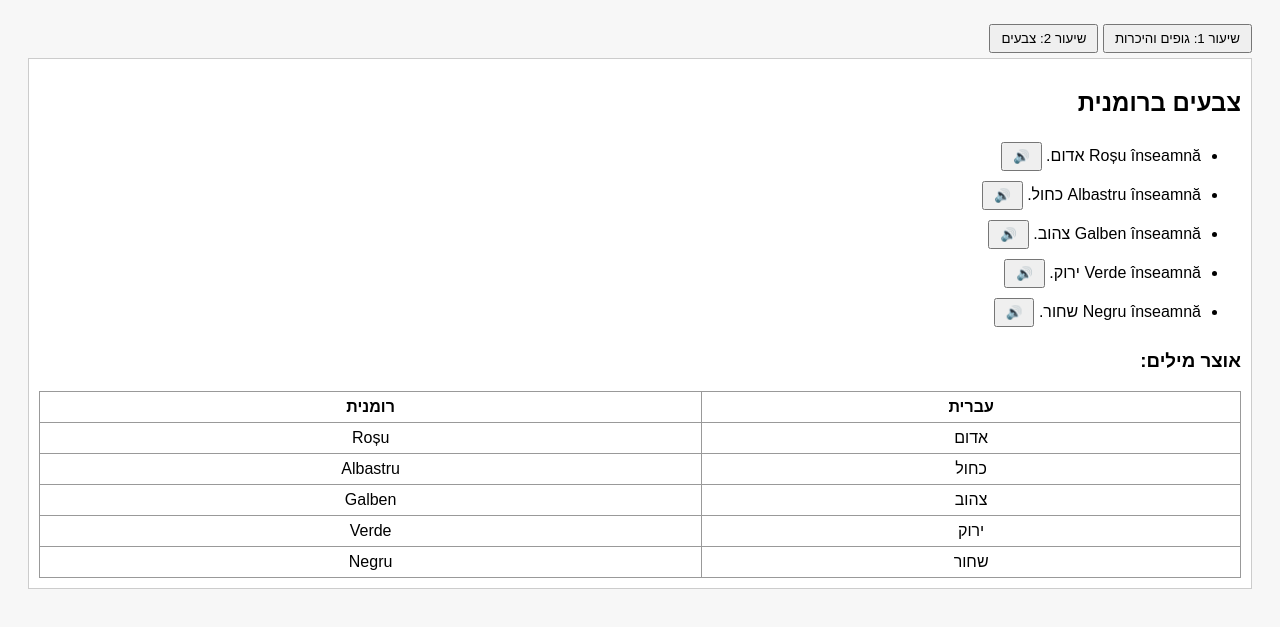
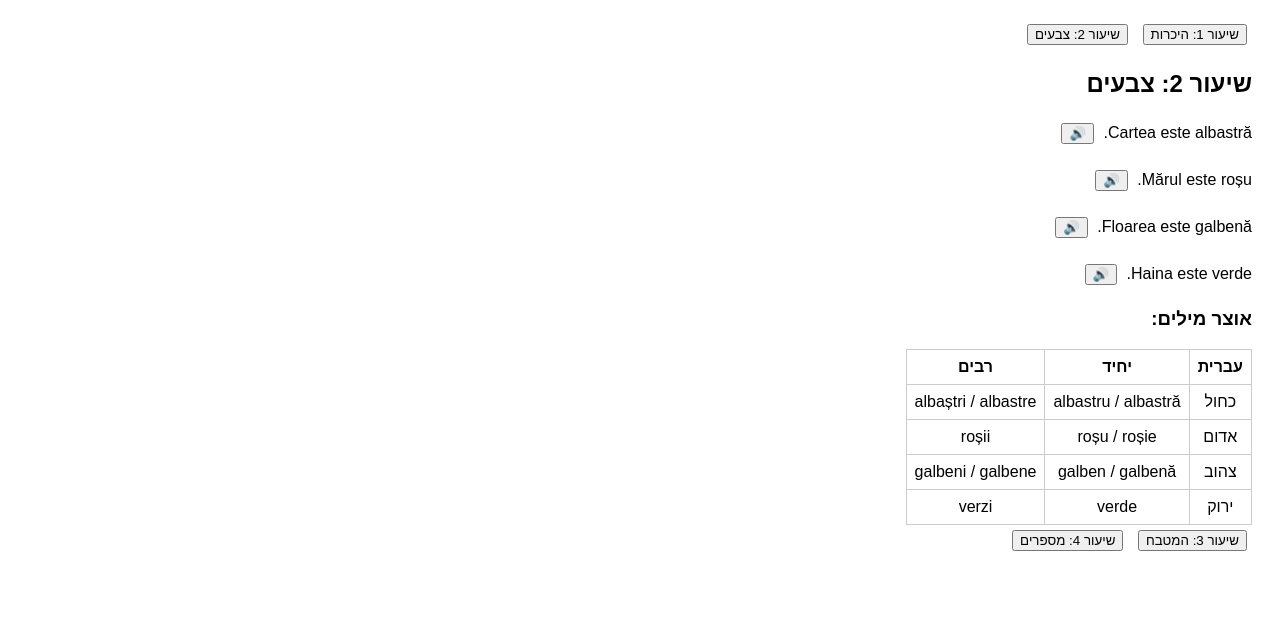
Before and after one commit to AmitYos/Romanin_app, a plain HTML site: page index.html in a window 1280 px wide. Both pictures are taken after a click on the button "שיעור 2: צבעים". Shown: the part 89-716 px from the top of the page. Drawn offline with Linux system fonts and the light colour scheme.

Commit message:
Add files via upload

```diff
--- a/app.js
+++ b/app.js
@@ -1,3 +1,8 @@
+
+function toggleLesson(num) {
+  const el = document.getElementById("lesson" + num);
+  el.classList.toggle("hidden");
+}
 
 function getRomanianVoice() {
   const voices = window.speechSynthesis.getVoices();
@@ -19,114 +24,88 @@ function speakRomanian(text) {
   }
 }
 
-function toggleLesson(num) {
-  document.querySelectorAll('.section').forEach(div => div.classList.add('hidden'));
-  document.getElementById('lesson' + num).classList.toggle('hidden');
-}
+window.onload = function () {
+  const l4 = document.getElementById("lesson4");
+  l4.innerHTML = `
+<h2>שיעור 4: מספרים ברומנית</h2>
+<ul>
+  <li>Am un măr. (יש לי תפוח אחד) <button onclick="speakRomanian('Am un măr.')">🔊</button></li>
+  <li>Ai doi frați. (יש לך שני אחים) <button onclick="speakRomanian('Ai doi frați.')">🔊</button></li>
+  <li>El are trei cărți. (יש לו שלושה ספרים) <button onclick="speakRomanian('El are trei cărți.')">🔊</button></li>
+  <li>Noi avem patru scaune. (יש לנו ארבעה כיסאות) <button onclick="speakRomanian('Noi avem patru scaune.')">🔊</button></li>
+  <li>Ei au cinci pixuri. (יש להם חמישה עטים) <button onclick="speakRomanian('Ei au cinci pixuri.')">🔊</button></li>
+</ul>
 
-document.addEventListener("DOMContentLoaded", () => {
-  const l1 = document.getElementById("lesson1");
-  l1.innerHTML = `
-    <h2>גופים + הפועל 'להיות'</h2>
-    <table>
-      <tr><th>עברית</th><th>רומנית</th><th>להיות</th></tr>
-      <tr><td>אני</td><td>Eu</td><td>sunt</td></tr>
-      <tr><td>אתה</td><td>Tu</td><td>ești</td></tr>
-      <tr><td>הוא</td><td>El</td><td>este</td></tr>
-      <tr><td>היא</td><td>Ea</td><td>este</td></tr>
-      <tr><td>אנחנו</td><td>Noi</td><td>suntem</td></tr>
-      <tr><td>אתם</td><td>Voi</td><td>sunteți</td></tr>
-      <tr><td>הם/הן</td><td>Ei/Ele</td><td>sunt</td></tr>
-    </table>
-
-    <h2>משפטים פשוטים</h2>
-    <ul>
-      <li>Eu sunt Emma. <button onclick="speakRomanian('Eu sunt Emma.')">🔊</button></li>
-      <li>Tu ești Michael. <button onclick="speakRomanian('Tu ești Michael.')">🔊</button></li>
-      <li>El este Nico. <button onclick="speakRomanian('El este Nico.')">🔊</button></li>
-      <li>Noi suntem prieteni. <button onclick="speakRomanian('Noi suntem prieteni.')">🔊</button></li>
-    </ul>
-
-    <h2>השלם את המשפט:</h2>
-    <div id="quiz1"></div>
-    <button onclick="checkQuizAnswers('quiz1')">בדוק</button>
-
-    <h2>אוצר מילים</h2>
-    <table>
-      <tr><th>עברית</th><th>יחיד</th><th>רבים</th></tr>
-      <tr><td>שלום</td><td>Salut</td><td>–</td></tr>
-      <tr><td>אני</td><td>Eu</td><td>–</td></tr>
-      <tr><td>להיות (אני)</td><td>sunt</td><td>–</td></tr>
-      <tr><td>הוא</td><td>El</td><td>–</td></tr>
-      <tr><td>להיות (הוא/היא)</td><td>este</td><td>–</td></tr>
-      <tr><td>אנחנו</td><td>Noi</td><td>–</td></tr>
-      <tr><td>להיות (אנחנו)</td><td>suntem</td><td>–</td></tr>
+<h3>אוצר מילים:</h3>
+<table>
+  <tr><th>עברית</th><th>רומנית</th></tr>
+  <tr><td>אחד</td><td>unu / un</td></tr>
+  <tr><td>שתיים</td><td>doi / două</td></tr>
+  <tr><td>שלוש</td><td>trei</td></tr>
+  <tr><td>ארבע</td><td>patru</td></tr>
+  <tr><td>חמש</td><td>cinci</td></tr>
+  <tr><td>תפוח</td><td>măr</td></tr>
+  <tr><td>אח</td><td>frate / frați</td></tr>
+  <tr><td>ספר</td><td>carte / cărți</td></tr>
+  <tr><td>כיסא</td><td>scaun / scaune</td></tr>
+  <tr><td>עט</td><td>pix / pixuri</td></tr>
+</table>
+`;
+  document.getElementById("lesson1").innerHTML = `
+    <h2>שיעור 1: היכרות</h2>
+    <p>Eu sunt Emma. <button onclick="speakRomanian('Eu sunt Emma.')">🔊</button></p>
+    <p>Tu ești Michael. <button onclick="speakRomanian('Tu ești Michael.')">🔊</button></p>
+    <p>El este Nico. <button onclick="speakRomanian('El este Nico.')">🔊</button></p>
+    <p>Noi suntem prieteni. <button onclick="speakRomanian('Noi suntem prieteni.')">🔊</button></p>
+    <h3>אוצר מילים:</h3>
+    <table><tr><th>עברית</th><th>יחיד</th><th>רבים</th></tr>
+      <tr><td>אני</td><td>Eu</td><td>-</td></tr>
+      <tr><td>להיות</td><td>sunt</td><td>suntem</td></tr>
+      <tr><td>הוא</td><td>El</td><td>-</td></tr>
       <tr><td>חבר</td><td>prieten</td><td>prieteni</td></tr>
-      <tr><td>לא</td><td>Nu</td><td>–</td></tr>
-      <tr><td>כן</td><td>Da</td><td>–</td></tr>
+      <tr><td>שלום</td><td>Salut</td><td>-</td></tr>
+      <tr><td>כן</td><td>Da</td><td>-</td></tr>
+      <tr><td>לא</td><td>Nu</td><td>-</td></tr>
     </table>
   `;
 
-  const quiz1Data = [
-    ["(___) sunt Emma.", "Eu"],
-    ["Tu (___) Michael.", "ești"],
-    ["El (___) Nico.", "este"],
-    ["Noi (___) prieteni.", "suntem"],
-    ["(___) este Emma?", "Ea"],
-    ["(___) sunt prieteni.", "Ei"],
-    ["(___) este prietena mea.", "Ea"],
-    ["(___) suntem aici.", "Noi"],
-    ["(___) sunt Michael.", "Eu"],
-    ["(___) sunteți voi?", "Cine"]
-  ];
+  document.getElementById("lesson2").innerHTML = `
+    <h2>שיעור 2: צבעים</h2>
+    <p>Cartea este albastră. <button onclick="speakRomanian('Cartea este albastră.')">🔊</button></p>
+    <p>Mărul este roșu. <button onclick="speakRomanian('Mărul este roșu.')">🔊</button></p>
+    <p>Floarea este galbenă. <button onclick="speakRomanian('Floarea este galbenă.')">🔊</button></p>
+    <p>Haina este verde. <button onclick="speakRomanian('Haina este verde.')">🔊</button></p>
+    <h3>אוצר מילים:</h3>
+    <table><tr><th>עברית</th><th>יחיד</th><th>רבים</th></tr>
+      <tr><td>כחול</td><td>albastru / albastră</td><td>albaștri / albastre</td></tr>
+      <tr><td>אדום</td><td>roșu / roșie</td><td>roșii</td></tr>
+      <tr><td>צהוב</td><td>galben / galbenă</td><td>galbeni / galbene</td></tr>
+      <tr><td>ירוק</td><td>verde</td><td>verzi</td></tr>
+    </table>
+  `;
 
-  const quiz1Div = document.getElementById("quiz1");
-  quiz1Data.forEach(([text, answer], i) => {
-    const parts = text.split("(___)");
-    const select = `<select id="q1_${i}">
-      <option value="">בחר</option>
-      <option>Eu</option><option>Tu</option><option>El</option>
-      <option>Ea</option><option>Noi</option><option>Ei</option>
-      <option>suntem</option><option>sunt</option><option>este</option>
-      <option>ești</option><option>Cine</option>
-    </select>`;
-    quiz1Div.innerHTML += `<div>${parts[0]}${select}${parts[1]} <span id="a1_${i}"></span></div>`;
-  });
-
-  // Lesson 2 - Colors
-  const l2 = document.getElementById("lesson2");
-  l2.innerHTML = `
-    <h2>צבעים ברומנית</h2>
+  document.getElementById("lesson3").innerHTML = `
+    <h2>שיעור 3: המטבח</h2>
     <ul>
-      <li>Roșu înseamnă אדום. <button onclick="speakRomanian('Roșu înseamnă roșu.')">🔊</button></li>
-      <li>Albastru înseamnă כחול. <button onclick="speakRomanian('Albastru înseamnă albastru.')">🔊</button></li>
-      <li>Galben înseamnă צהוב. <button onclick="speakRomanian('Galben înseamnă galben.')">🔊</button></li>
-      <li>Verde înseamnă ירוק. <button onclick="speakRomanian('Verde înseamnă verde.')">🔊</button></li>
-      <li>Negru înseamnă שחור. <button onclick="speakRomanian('Negru înseamnă negru.')">🔊</button></li>
+      <li>Bucătăria este curată. (המטבח נקי) <button onclick="speakRomanian('Bucătăria este curată.')">🔊</button></li>
+      <li>Farfuria este pe masă. (הצלחת על השולחן) <button onclick="speakRomanian('Farfuria este pe masă.')">🔊</button></li>
+      <li>Canile sunt în dulap. (הספלים בארון) <button onclick="speakRomanian('Canile sunt în dulap.')">🔊</button></li>
+      <li>Frigiderul este plin. (המקרר מלא) <button onclick="speakRomanian('Frigiderul este plin.')">🔊</button></li>
+      <li>Lingura este murdară. (הכף מלוכלכת) <button onclick="speakRomanian('Lingura este murdară.')">🔊</button></li>
     </ul>
     <h3>אוצר מילים:</h3>
     <table>
-      <tr><th>עברית</th><th>רומנית</th></tr>
-      <tr><td>אדום</td><td>Roșu</td></tr>
-      <tr><td>כחול</td><td>Albastru</td></tr>
-      <tr><td>צהוב</td><td>Galben</td></tr>
-      <tr><td>ירוק</td><td>Verde</td></tr>
-      <tr><td>שחור</td><td>Negru</td></tr>
+      <tr><th>עברית</th><th>יחיד</th><th>רבים</th></tr>
+      <tr><td>מטבח</td><td>Bucătărie</td><td>Bucătării</td></tr>
+      <tr><td>צלחת</td><td>Farfurie</td><td>Farfurii</td></tr>
+      <tr><td>כוס</td><td>Cană</td><td>Cani</td></tr>
+      <tr><td>מקרר</td><td>Frigider</td><td>Frigidere</td></tr>
+      <tr><td>כף</td><td>Lingură</td><td>Linguri</td></tr>
+      <tr><td>שולחן</td><td>Masă</td><td>Mese</td></tr>
+      <tr><td>ארון</td><td>Dulap</td><td>Dulapuri</td></tr>
+      <tr><td>נקי</td><td>Curat / Curată</td><td>-</td></tr>
+      <tr><td>מלוכלך</td><td>Murdar / Murdară</td><td>-</td></tr>
+      <tr><td>מלא</td><td>Plin / Plină</td><td>-</td></tr>
     </table>
   `;
-});
-
-function checkQuizAnswers(prefix) {
-  for (let i = 0; i < 10; i++) {
-    const userAnswer = document.getElementById(`q1_${i}`).value;
-    const correct = ["Eu","ești","este","suntem","Ea","Ei","Ea","Noi","Eu","Cine"][i];
-    const result = document.getElementById(`a1_${i}`);
-    if (userAnswer === correct) {
-      result.textContent = "✔️";
-      result.className = "correct";
-    } else {
-      result.textContent = "❌";
-      result.className = "incorrect";
-    }
-  }
-}
+};
--- a/index.html
+++ b/index.html
@@ -2,29 +2,29 @@
 <!DOCTYPE html>
 <html lang="he">
 <head>
-  <meta charset="UTF-8" />
-  <title>לימוד רומנית</title>
-  <meta name="viewport" content="width=device-width, initial-scale=1.0"/>
+  <meta charset="UTF-8">
+  <title>Romanian Lessons</title>
   <style>
-    body { font-family: sans-serif; direction: rtl; padding: 20px; background: #f7f7f7; }
-    button { margin: 5px 0; padding: 5px 10px; }
-    .section { border: 1px solid #ccc; padding: 10px; margin-bottom: 15px; background: white; }
+    body { font-family: Arial; direction: rtl; text-align: right; padding: 20px; }
     .hidden { display: none; }
-    table { border-collapse: collapse; width: 100%; margin-top: 10px; }
-    th, td { border: 1px solid #999; padding: 6px; text-align: center; }
-    .correct { color: green; font-weight: bold; }
-    .incorrect { color: red; font-weight: bold; }
+    table { border-collapse: collapse; width: 100%%; margin-top: 10px; }
+    th, td { border: 1px solid #ccc; padding: 8px; text-align: center; }
+    button { margin: 5px; }
   </style>
 </head>
 <body>
   <h1>לימוד רומנית</h1>
-
-  <button onclick="toggleLesson(1)">שיעור 1: גופים והיכרות</button>
+  <button onclick="toggleLesson(1)">שיעור 1: היכרות</button>
   <div id="lesson1" class="section hidden"></div>
 
   <button onclick="toggleLesson(2)">שיעור 2: צבעים</button>
   <div id="lesson2" class="section hidden"></div>
 
+  <button onclick="toggleLesson(3)">שיעור 3: המטבח</button>
+  <div id="lesson3" class="section hidden"></div>
+
+  <button onclick="toggleLesson(4)">שיעור 4: מספרים</button>
+  <div id="lesson4" class="section hidden"></div>
   <script src="app.js"></script>
 </body>
 </html>
```
